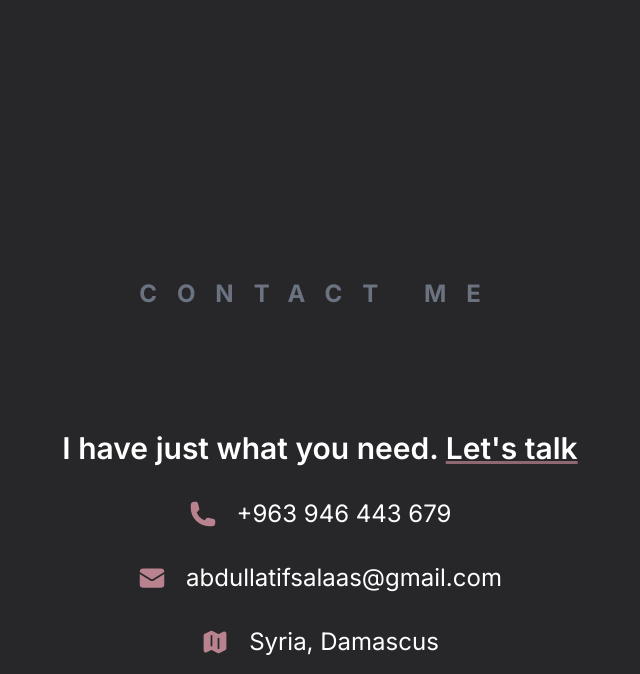
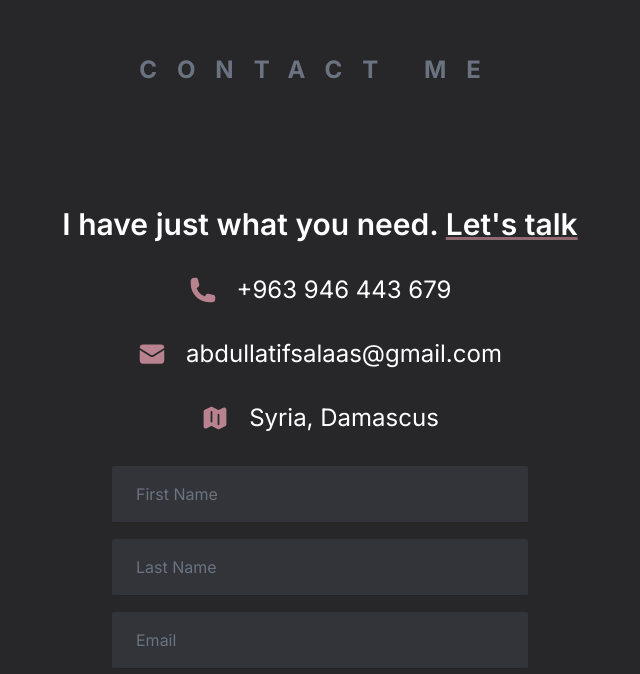
Before and after one commit to Abode05/my-portfolio, a Next.js app: page / in a window 1280 px wide. Shown: the part 3846-4520 px from the top of the page, without its empty margins (320-960 px from the left). Built offline with nearby package versions, Linux system fonts and the light colour scheme.

Commit message:
Update Ccontact.jsx

```diff
--- a/components/contact/Ccontact.jsx
+++ b/components/contact/Ccontact.jsx
@@ -14,7 +14,7 @@ const Contact = () => {
   }
 
   return (
-    <div className="flex flex-col relative top-72  text-center md:text-left md:flex-row max-w-6xl justify-evenly mx-auto items-center z-0 pt-20 pb-8 px-4  mb-52 mt-48">
+    <div className="flex flex-col relative top-24  text-center md:text-left md:flex-row max-w-6xl justify-evenly mx-auto items-center z-0 pt-20 pb-8 px-4  mb-52 mt-16">
       <h3 className="absolute top-16 md:top-14 uppercase tracking-[20px] text-gray-500 text-2xl font-bold">
         Contact Me
       </h3>
```
